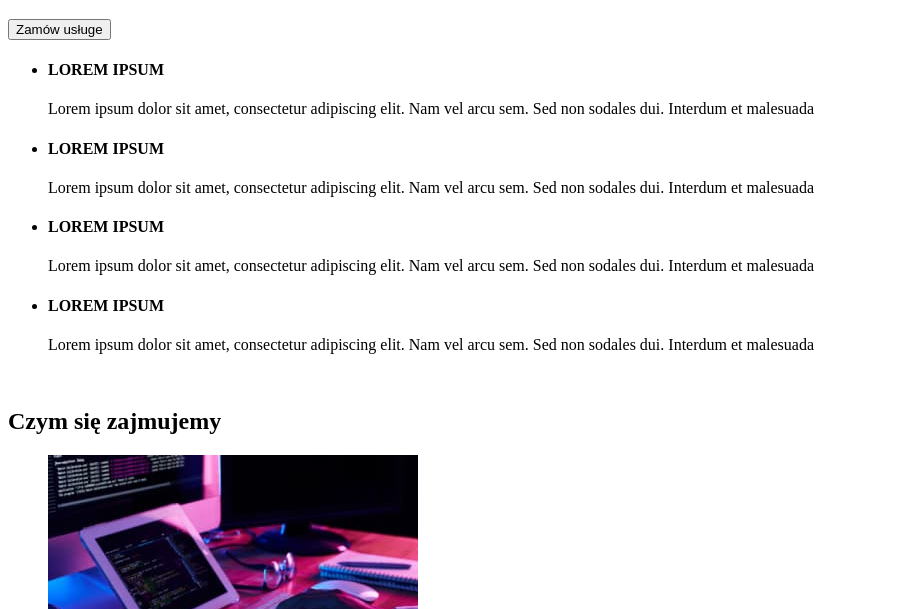
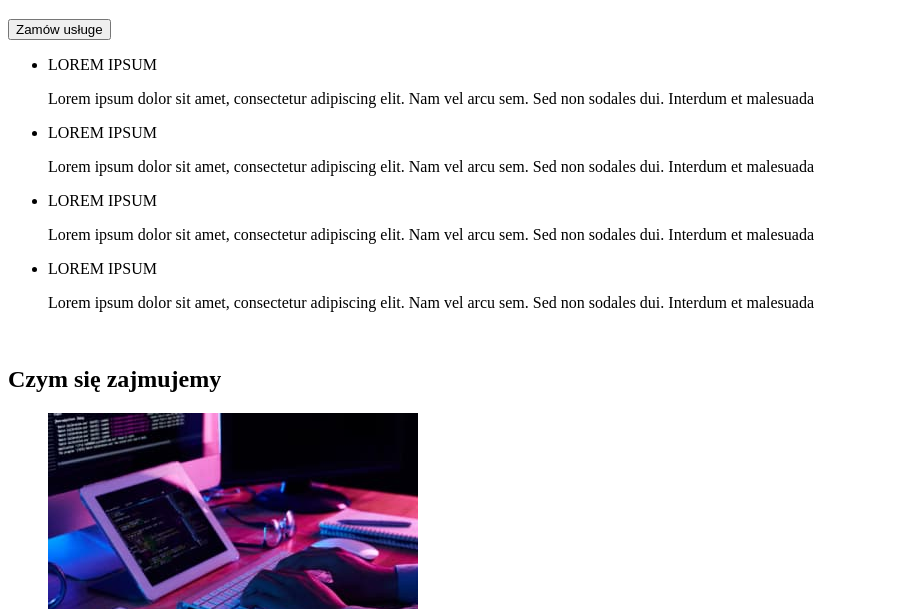
Before and after one commit to Malwina9086/goit-homework-markup-01, a plain HTML site: page index.html in a window 1280 px wide. Shown: the part 191-800 px from the top of the page, without its empty margins (0-909 px from the left). Drawn offline with Linux system fonts and the light colour scheme.

Commit message:
git push

```diff
--- a/index.html
+++ b/index.html
@@ -19,12 +19,13 @@
       <a href="tel:+48 111 111 111">+48 111 111 111</a>
       <a href="mailto:info@devstudio.com">info@devstudio.com</a>
     </header>
+
     <main>
       <h1>EFEKTYWNE ROZWIĄZANIA DLA WASZEGO BIZNESU</h1>
       <button type="button">Zamów usługe</button>
       <ul>
         <li>
-          <h4>LOREM IPSUM</h4>
+          <p>LOREM IPSUM</p>
           <p>
             Lorem ipsum dolor sit amet, consectetur adipiscing elit. Nam vel
             arcu sem. Sed non sodales dui. Interdum et malesuada
@@ -32,21 +33,21 @@
         </li>
 
         <li>
-          <h4>LOREM IPSUM</h4>
+          <p>LOREM IPSUM</p>
           <p>
             Lorem ipsum dolor sit amet, consectetur adipiscing elit. Nam vel
             arcu sem. Sed non sodales dui. Interdum et malesuada
           </p>
         </li>
         <li>
-          <h4>LOREM IPSUM</h4>
+          <p>LOREM IPSUM</p>
           <p>
             Lorem ipsum dolor sit amet, consectetur adipiscing elit. Nam vel
             arcu sem. Sed non sodales dui. Interdum et malesuada
           </p>
         </li>
         <li>
-          <h4>LOREM IPSUM</h4>
+          <p>LOREM IPSUM</p>
           <p>
             Lorem ipsum dolor sit amet, consectetur adipiscing elit. Nam vel
             arcu sem. Sed non sodales dui. Interdum et malesuada
@@ -126,10 +127,8 @@
       <a href="/">WebStudio</a>
       <p>m. Warszawa, Aleje Jerozolimskie 21</p>
       <address>
-      <ul>
-      <li><a href="mailto:info@devstudio.com">info@devstudio.com</a></li>
-      <li><a href="tel:+48 111 111 111">+48 111 111 111</a></li>
-      </ul>
+        <a href="mailto:info@devstudio.com">info@devstudio.com</a></li>
+        <a href="tel:+48 111 111 111">+48 111 111 111</a></li>
     </address>
     </footer>
   </body>
```
